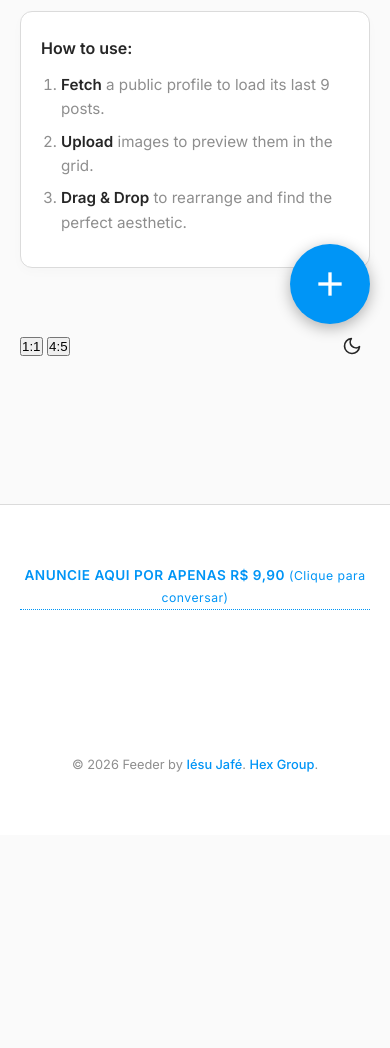
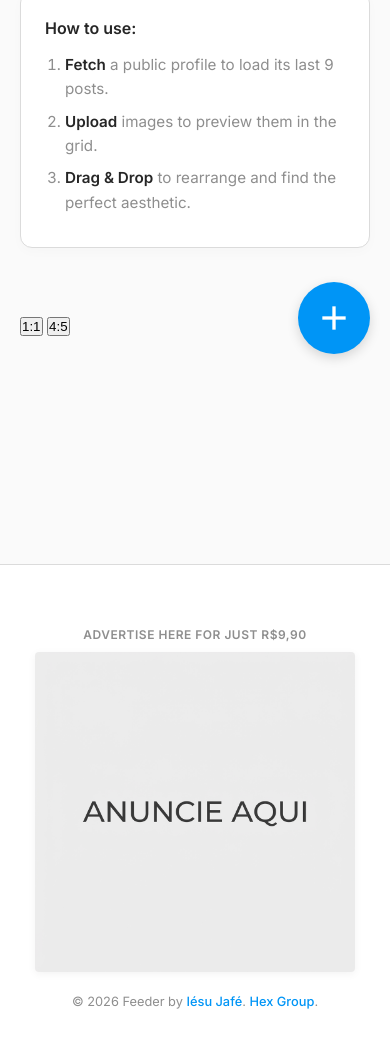
Before and after one commit to onicafe/feeder, a website: page index.html in a window 390 px wide. Shown: the part 470-1518 px from the top of the page. Before the commit the page ends 1305 px from the top, so only its background shows below. Drawn offline with Linux system fonts and the light colour scheme.

Commit message:
feat(v1.1): UI Polish, i18n URL Param, & Ad Fallback

```diff
--- a/app.js
+++ b/app.js
@@ -416,7 +416,8 @@
             'stat_following': 'following',
             'footer_copyright': '© 2026 Feeder by',
             'footer_author': 'Iésu Jafé',
-            'footer_group': 'Hex Group'
+            'footer_group': 'Hex Group',
+            'ad_text': 'Advertise here for just R$9,90'
         },
         'pt': {
             'app_title': 'Visualize seu Grid',
@@ -432,7 +433,8 @@
             'stat_following': 'seguindo',
             'footer_copyright': '© 2026 Feeder por',
             'footer_author': 'Iésu Jafé',
-            'footer_group': 'Hex Group'
+            'footer_group': 'Hex Group',
+            'ad_text': 'Anuncie aqui por apenas R$9,90'
         },
         'ja': {
             'app_title': 'グリッドをプレビュー',
@@ -448,7 +450,8 @@
             'stat_following': 'フォロー中',
             'footer_copyright': '© 2026 Feeder 作成者:',
             'footer_author': 'Iésu Jafé',
-            'footer_group': 'Hex Group'
+            'footer_group': 'Hex Group',
+            'ad_text': 'たった R$9,90 でここに広告を出す'
         },
         'zh': {
             'app_title': '预览您的网格',
@@ -464,7 +467,8 @@
             'stat_following': '关注',
             'footer_copyright': '© 2026 Feeder 作者',
             'footer_author': 'Iésu Jafé',
-            'footer_group': 'Hex Group'
+            'footer_group': 'Hex Group',
+            'ad_text': '仅需 R$9,90 在此广告'
         }
     },
 
@@ -476,19 +480,13 @@
     },
 
     detectLanguage() {
-        // 1. Force override via URL (e.g., ?lang=pt)
-        const params = new URLSearchParams(window.location.search);
-        const urlLang = params.get('lang');
+        // 1. Check URL Parameter ?lang=pt
+        const urlParams = new URLSearchParams(window.location.search);
+        const paramLang = urlParams.get('lang');
 
-        if (urlLang && ['en', 'pt', 'ja', 'zh'].includes(urlLang)) {
-            this.currentLang = urlLang;
-            console.log(`[i18n] Forced via URL: ${this.currentLang}`);
-            return;
-        }
-
-        // 2. Browser Detection
+        // 2. Check Browser Language
         const browserLang = navigator.language || navigator.userLanguage;
-        const shortLang = browserLang.split('-')[0]; // 'pt-BR' -> 'pt'
+        const shortLang = paramLang || browserLang.split('-')[0]; // 'pt-BR' -> 'pt'
 
         if (['pt', 'ja', 'zh'].includes(shortLang)) {
             this.currentLang = shortLang;
@@ -496,7 +494,7 @@
             this.currentLang = 'en'; // Default
         }
 
-        console.log(`[i18n] Detected: ${browserLang}, Using: ${this.currentLang}`);
+        console.log(`[i18n] Detected: ${shortLang} (URL/Nav), Using: ${this.currentLang}`);
     },
 
     applyTranslations() {
--- a/index.html
+++ b/index.html
@@ -144,21 +144,20 @@
     </main>
 
     <footer class="app-footer">
-        <div class="ad-section">
-            <!-- Permanent Advertise Link (Always Visible) -->
-            <a href="https://wa.me/5584999034089?text=Quero%20anunciar%20no%20Feeder" target="_blank" class="ad-cta">
-                ANUNCIE AQUI POR APENAS R$ 9,90 <span style="font-weight: 400; font-size: 0.9em;">(Clique para
-                    conversar)</span>
+        <div class="ad-container">
+            <span class="ad-text-label" data-i18n="ad_text">Advertise here for just R$9,90</span>
+
+            <!-- Fallback Ad (Always Visible or Conditional) -->
+            <a href="https://wa.me/5584999034089" target="_blank" class="ad-fallback" title="Advertise with us">
+                <img src="ad_fallback.png" alt="Advertise Here" id="adImage">
             </a>
 
-            <!-- Ad Unit -->
-            <div class="ad-container">
-                <ins class="adsbygoogle" style="display:block" data-ad-client="ca-pub-7467411748752837"
-                    data-ad-slot="auto" data-ad-format="auto" data-full-width-responsive="true"></ins>
-                <script>
-                    (adsbygoogle = window.adsbygoogle || []).push({});
-                </script>
-            </div>
+            <!-- AdSense Auto Ads (Will overlay or displace if loaded) -->
+            <ins class="adsbygoogle" style="display:block; margin-top:20px;" data-ad-client="ca-pub-7467411748752837"
+                data-ad-slot="auto" data-ad-format="auto" data-full-width-responsive="true"></ins>
+            <script>
+                (adsbygoogle = window.adsbygoogle || []).push({});
+            </script>
         </div>
         <p class="copyright-text">
             <span data-i18n="footer_copyright">© 2026 Feeder by</span>
--- a/style.css
+++ b/style.css
@@ -319,13 +319,13 @@
 /* FAB Button */
 .fab-btn {
     pointer-events: auto;
-    /* Enable clicks */
     position: absolute;
     bottom: 30px;
     right: 20px;
 
-    width: 64px;
-    height: 64px;
+    /* Increased size (~35% larger than 64px = ~86px) */
+    width: 86px;
+    height: 86px;
     border-radius: 50%;
     background-color: var(--accent-color);
     color: white;
@@ -339,6 +339,12 @@
     z-index: 1001;
 }
 
+.fab-btn svg {
+    width: 40px;
+    height: 40px;
+}
+
+/* ... existing hover ... */
 .fab-btn:hover {
     transform: scale(1.1);
     box-shadow: 0 8px 16px rgba(0, 0, 0, 0.2);
@@ -349,9 +355,13 @@
     .fab-btn {
         right: 20px;
         bottom: 20px;
+        width: 72px;
+        /* Slightly smaller on mobile but still big */
+        height: 72px;
     }
 }
 
+/* ... existing secondary-btn ... */
 .secondary-btn {
     background: transparent;
     border: 1px solid var(--border-color);
@@ -370,151 +380,23 @@
     border-color: var(--text-primary);
 }
 
-/* --- Main Layout Adjustments for Full Width --- */
-.app-main {
-    /* Remove padding to allow grid to touch edges */
-    padding: 20px 0;
-    width: 100%;
-    max-width: 100%;
-}
-
-.search-hero,
-.profile-header,
-.grid-controls,
-.instructions {
-    /* Bring back padding for text content */
-    padding-left: 20px;
-    padding-right: 20px;
-    max-width: 935px;
-    margin: 0 auto;
-}
-
-/* --- Main Grid --- */
-.grid-wrapper-relative {
-    position: relative;
-    width: 100%;
-    max-width: 100%;
-    margin: 0;
-    padding: 0;
-}
-
+/* Grid Container */
 .grid-container {
     display: grid;
     grid-template-columns: repeat(3, 1fr);
     gap: 2px;
     width: 100%;
-    padding-bottom: 120px;
-    /* More space for larger FAB */
+    padding-bottom: 100px;
     margin: 0 auto;
 }
 
-/* --- Floating Action Button (Sticky) --- */
-.fab-wrapper-sticky {
-    position: fixed;
-    bottom: 30px;
-    right: 30px;
-    z-index: 100;
-}
-
-.fab-btn {
-    /* Force size increase */
-    width: 80px !important;
-    height: 80px !important;
-    border-radius: 50%;
-    background-color: var(--accent-color);
-    color: white;
-    border: none;
-    box-shadow: 0 4px 15px rgba(0, 0, 0, 0.3);
-    cursor: pointer;
-    display: flex;
-    align-items: center;
-    justify-content: center;
-    transition: transform 0.2s, background-color 0.2s;
-}
-
-.fab-btn svg {
-    width: 40px;
-    height: 40px;
-}
-
-/* --- Footer --- */
-.app-footer {
-    text-align: center;
-    padding: 20px;
-    color: var(--text-secondary);
-    font-size: 0.9rem;
-    padding-bottom: 100px;
-}
-
-.footer-link {
-    color: var(--accent-color);
-    text-decoration: none;
-    font-weight: 500;
-}
-
-.footer-link:hover {
-    text-decoration: underline;
-}
-
-/* --- Ad Section --- */
-.ad-section {
-    max-width: 728px;
-    margin: 0 auto 30px;
-    display: flex;
-    flex-direction: column;
-    align-items: center;
-    gap: 10px;
-}
-
-.ad-cta {
-    display: inline-block;
-    color: var(--accent-color);
-    font-size: 0.85rem;
-    font-weight: 700;
-    text-decoration: none;
-    letter-spacing: 0.5px;
-    margin-bottom: 5px;
-    transition: opacity 0.2s;
-    border-bottom: 1px dotted var(--accent-color);
-}
-
-.ad-cta:hover {
-    opacity: 0.8;
-}
-
-.ad-container {
-    width: 100%;
-    min-height: 100px;
-    /* Reserve space for ad */
-    background: var(--bg-secondary);
-    display: flex;
-    align-items: center;
-    justify-content: center;
-    border-radius: 4px;
-    overflow: hidden;
-}
-}
-
-/* Grid Container */
-.grid-container {
-    display: grid;
-    grid-template-columns: repeat(3, 1fr);
-    gap: 2px;
-    /* Tighter gap for "almost all horizontal space" */
-    width: 100%;
-    padding-bottom: 100px;
-    /* Space for FAB */
-    margin: 0 auto;
-}
-
-/* Grid Aspect Ratios */
+/* ... existing grid items ... */
 .grid-item {
     position: relative;
     background-color: var(--card-bg);
     overflow: hidden;
     cursor: grab;
     transition: transform 0.2s ease, opacity 0.2s ease;
-    /* Default Square 1:1 */
     aspect-ratio: 1 / 1;
     display: flex;
     align-items: center;
@@ -536,14 +418,12 @@
     object-fit: cover;
     display: block;
     pointer-events: none;
-    /* Prevent browser drag of image, we drag container */
 }
 
 .grid-item:active {
     cursor: grabbing;
 }
 
-/* Drag State */
 .grid-item.dragging {
     opacity: 0.5;
     transform: scale(0.95);
@@ -562,25 +442,76 @@
     padding: 60px 20px;
 }
 
-.ad-placeholder {
-    background: var(--bg-primary);
-    height: 120px;
-    width: 100%;
-    max-width: 728px;
-    margin: 0 auto 20px;
-    display: flex;
-    align-items: center;
-    justify-content: center;
-    border: 1px solid var(--border-color);
-    border-radius: 4px;
+.footer-link {
+    color: var(--accent-color);
+    text-decoration: none;
+    font-weight: 500;
+    transition: opacity 0.2s;
+}
+
+.footer-link:hover {
+    opacity: 0.8;
+}
+
+/* Ad Styles */
+.ad-container {
+    margin-bottom: 20px;
+}
+
+.ad-text-label {
+    display: block;
+    margin-bottom: 8px;
+    font-size: 0.75rem;
+    font-weight: 700;
+    letter-spacing: 0.5px;
     color: var(--text-secondary);
-    font-weight: 600;
-    letter-spacing: 1px;
     text-transform: uppercase;
 }
 
+.ad-fallback {
+    display: block;
+    max-width: 320px;
+    margin: 0 auto;
+    border-radius: 4px;
+    overflow: hidden;
+    box-shadow: 0 2px 8px rgba(0, 0, 0, 0.05);
+    transition: transform 0.2s;
+}
+
+.ad-fallback:hover {
+    transform: translateY(-2px);
+}
+
+.ad-fallback img {
+    width: 100%;
+    height: auto;
+    display: block;
+}
+
+
 /* Mobile Responsiveness */
 @media (max-width: 768px) {
+    .app-main {
+        padding: 0;
+        /* Full Width Main on Mobile */
+    }
+
+    .search-hero,
+    .profile-header,
+    .grid-controls {
+        padding: 0 20px;
+        /* Keep padding for content but NOT grid */
+        /* margin also needs adjustment if it was affecting width */
+    }
+
+    .grid-wrapper-relative {
+        /* Ensure specific full width for grid wrapper */
+        width: 100%;
+        max-width: 100%;
+        margin-left: 0;
+        margin-right: 0;
+    }
+
     .search-hero {
         margin: 40px auto 60px;
     }
@@ -601,7 +532,6 @@
 
     .grid-container {
         gap: 2px;
-        /* Tighter gap on mobile */
     }
 
     .profile-header {
```
Also changed, not shown: ad_fallback.png (added).
